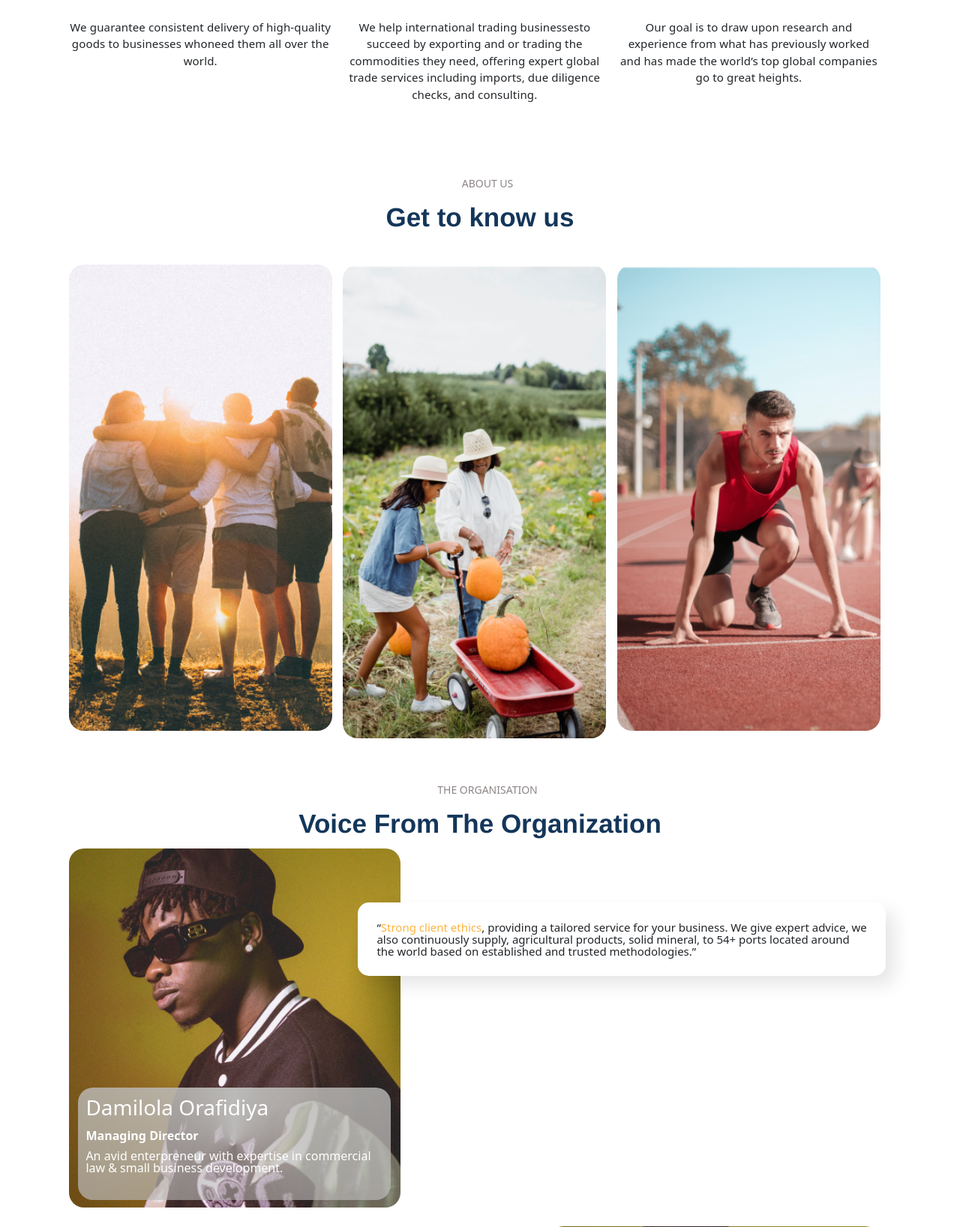
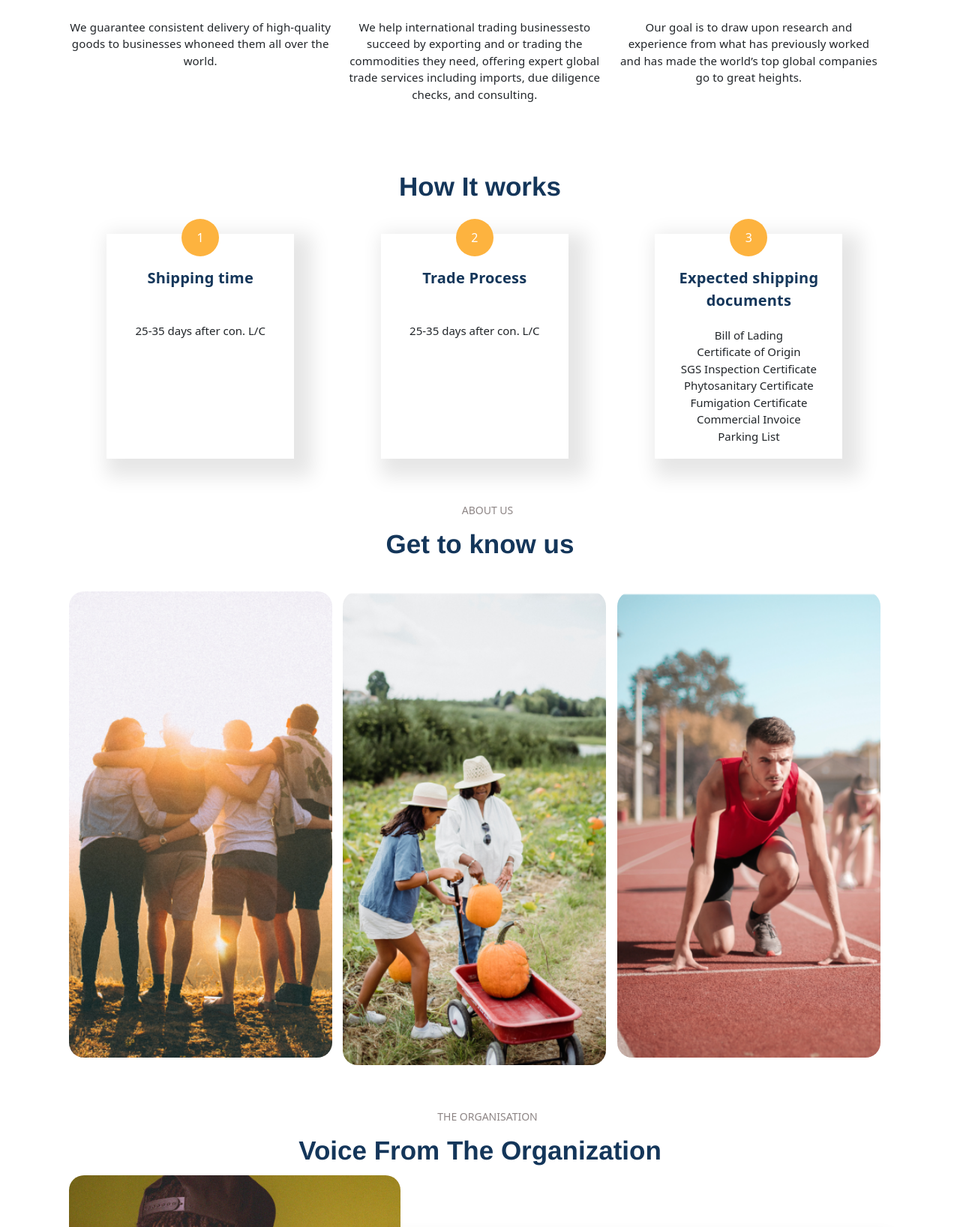
Before and after one commit to Jayyp1234/Crosswater-Project, a Flask app: page / in a window 1280 px wide. Shown: the part 830-2467 px from the top of the page at 75% size. Run offline with Flask 2, Linux system fonts and the light colour scheme; some libraries are stand-ins or nearby versions; some web fonts are replaced.

Commit message:
how it works

```diff
--- a/crosswaterproject/static/main.css
+++ b/crosswaterproject/static/main.css
@@ -309,3 +309,52 @@ footer button{
     padding: 8px;
     border-radius: 5px;
 }
+.faq-box{
+  box-shadow: 12px 12px 24px 12px #0c0c0c1a;
+    min-height: 300px;
+    width: 250px;
+    margin: auto;
+    position: relative;
+    text-align: center !important;
+}
+.faq-box b{
+  display: block;
+  margin: 20px;
+font-size: 20px;
+font-style: normal;
+font-weight: 600;
+letter-spacing: 0.01em;
+text-align: center;
+color: #14365A;
+
+}
+.faq-box ul{
+  font-size: 15px;
+  font-weight: 500;
+  margin-bottom: 20px;
+}
+
+.faq-box span{
+  width: 50px;
+  height: 50px;
+  background-color: #FDB33F;
+  color: white;
+  border-radius: 50%;
+  position: absolute;
+  right: 50%;
+  top: -20px;
+  transform: translate(50%,0%);
+  display: flex;
+  justify-content: center;
+  align-items: center;
+  font-weight: 500;
+
+}
+
+@media all and (max-width:600px){
+  .faq-box{
+      width: 320px;
+      border-radius: 20px;
+      margin-bottom 30px;;
+  }
+}
--- a/crosswaterproject/templates/landing/index.html
+++ b/crosswaterproject/templates/landing/index.html
@@ -49,6 +49,54 @@
 
 </div>
 <br><br>
+<!--How its works-->
+<div class="row container ikea" id="faq" style="align-items: center;margin: auto;">
+    <h2>How It works</h2>
+    <div class="row">
+        <div class="col-md-4 wow fadeInUp" data-wow-delay="0.1s">
+            <div class="faq-box">
+                <span>1</span>
+                <br>
+                <b>Shipping time</b>
+                <br>
+                <ul>
+                    <li>25-35 days after con. L/C</li>
+                </ul>
+            </div>
+        </div>
+        <div class="col-md-4 wow fadeInUp" data-wow-delay="0.3s">
+            <div class="faq-box">
+                <span>2</span>
+                <br>
+                <b>Trade Process</b>
+                <br>
+                <ul>
+                    <li>25-35 days after con. L/C</li>
+                </ul>
+            </div>
+        </div>
+        <div class="col-md-4 wow fadeInUp" data-wow-delay="0.5s">
+            <div class="faq-box">
+                <span>3</span>
+                <br>
+                <b style="display: block;">Expected shipping
+                    documents</b>
+                <ul>
+                    <li>Bill of Lading</li>
+                    <li>Certificate of Origin</li>
+                    <li>SGS Inspection Certificate</li>
+                    <li>Phytosanitary Certificate</li>
+                    <li>Fumigation Certificate</li>
+                    <li>Commercial Invoice</li>
+                    <li>Parking List</li>
+                </ul>
+            </div>
+        </div>
+    </div>
+
+</div>
+<br><br>
+<!--About Us-->
 <div class="row container ikea" id="about" style="align-items: center;margin: auto;">
     <small>ABOUT US</small>
     <h2>Get to know us</h2>
@@ -72,6 +120,7 @@
 
 </div>
 <br><br>
+<!-- The Organisation-->
 <div class="row container ikea" id="organisation" style="align-items: center;margin: auto;">
     <small>THE ORGANISATION</small>
     <h2>Voice From The Organization</h2>
@@ -114,9 +163,9 @@
             </div>
         </div>
     </div>
-
 </div>
 <br><br>
+<!--Want the best bang -->
 <div style="position: relative;" class="end-body">
     <img src="{{ url_for('static', filename='image/Rectangle 6.png') }}" style="width: 100%;"/>
     <h1 class="wow backInDown">Want the best bang
```
